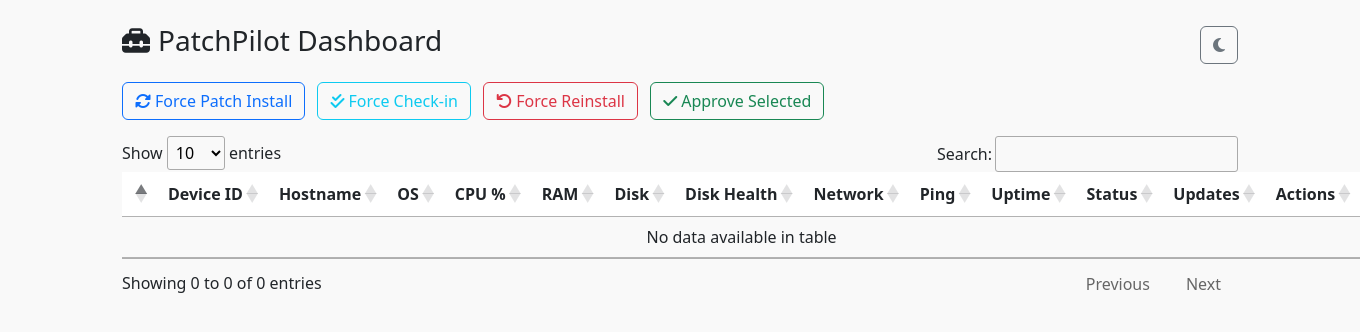
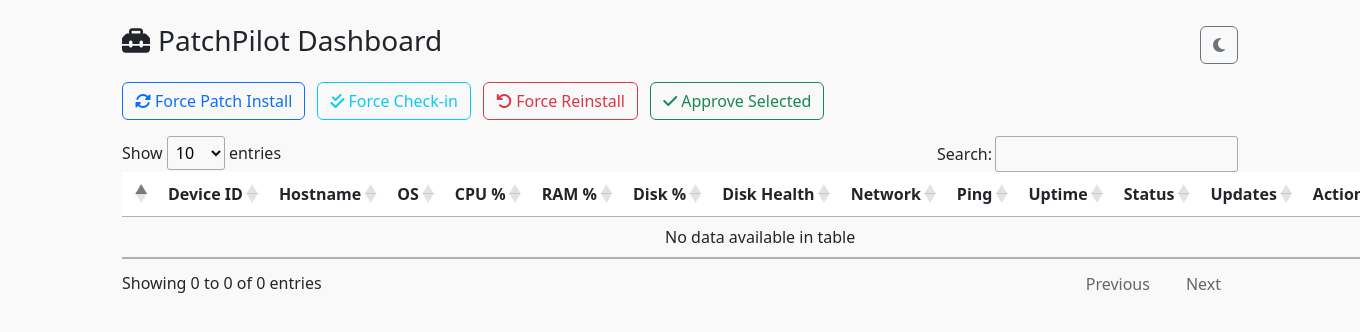
Before and after one commit to gitarman94/PatchPilot, a Python web app: template templates/dashboard.html in a window 1360 px wide; the page is wider, and only the part inside the window is pictured. Shown: the top 332 px of that part. Run offline with Jinja, Linux system fonts and the light colour scheme; the template is opened without the code that fills it, so the values that code supplies are empty; some libraries are stand-ins or nearby versions.

Commit message:
Update dashboard.html

```diff
--- a/templates/dashboard.html
+++ b/templates/dashboard.html
@@ -45,6 +45,8 @@
         table.dataTable tbody td.select-checkbox { cursor: pointer; }
         table.dataTable tbody td.select-checkbox:before { content: "\f096"; font-family: FontAwesome; margin-right: 5px; }
         table.dataTable tbody tr.selected td.select-checkbox:before { content: "\f046"; }
+
+        .tooltip-inner { max-width: 300px; text-align: left; }
     </style>
 </head>
 <body>
@@ -82,8 +84,8 @@
                 <th>Hostname</th>
                 <th>OS</th>
                 <th>CPU %</th>
-                <th>RAM</th>
-                <th>Disk</th>
+                <th>RAM %</th>
+                <th>Disk %</th>
                 <th>Disk Health</th>
                 <th>Network</th>
                 <th>Ping</th>
@@ -115,6 +117,7 @@
 
 </div>
 
+<!-- JS Dependencies -->
 <script src="https://code.jquery.com/jquery-3.7.0.min.js" crossorigin="anonymous"></script>
 <script src="https://cdn.jsdelivr.net/npm/bootstrap@5.3.0/dist/js/bootstrap.bundle.min.js" crossorigin="anonymous"></script>
 <script src="https://cdn.datatables.net/1.13.6/js/jquery.dataTables.min.js"></script>
```
Lines whose indentation alone changed are shown as unchanged.
